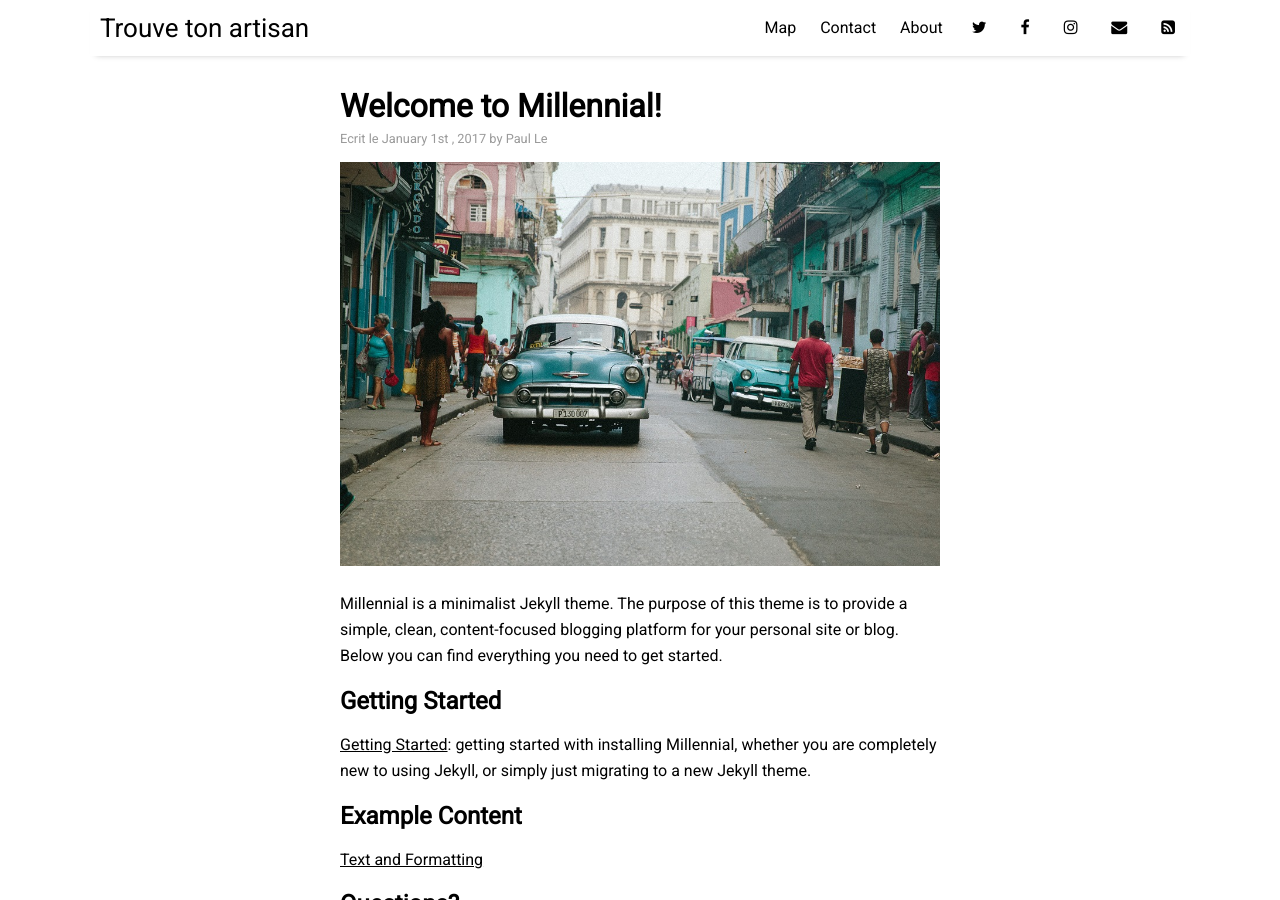
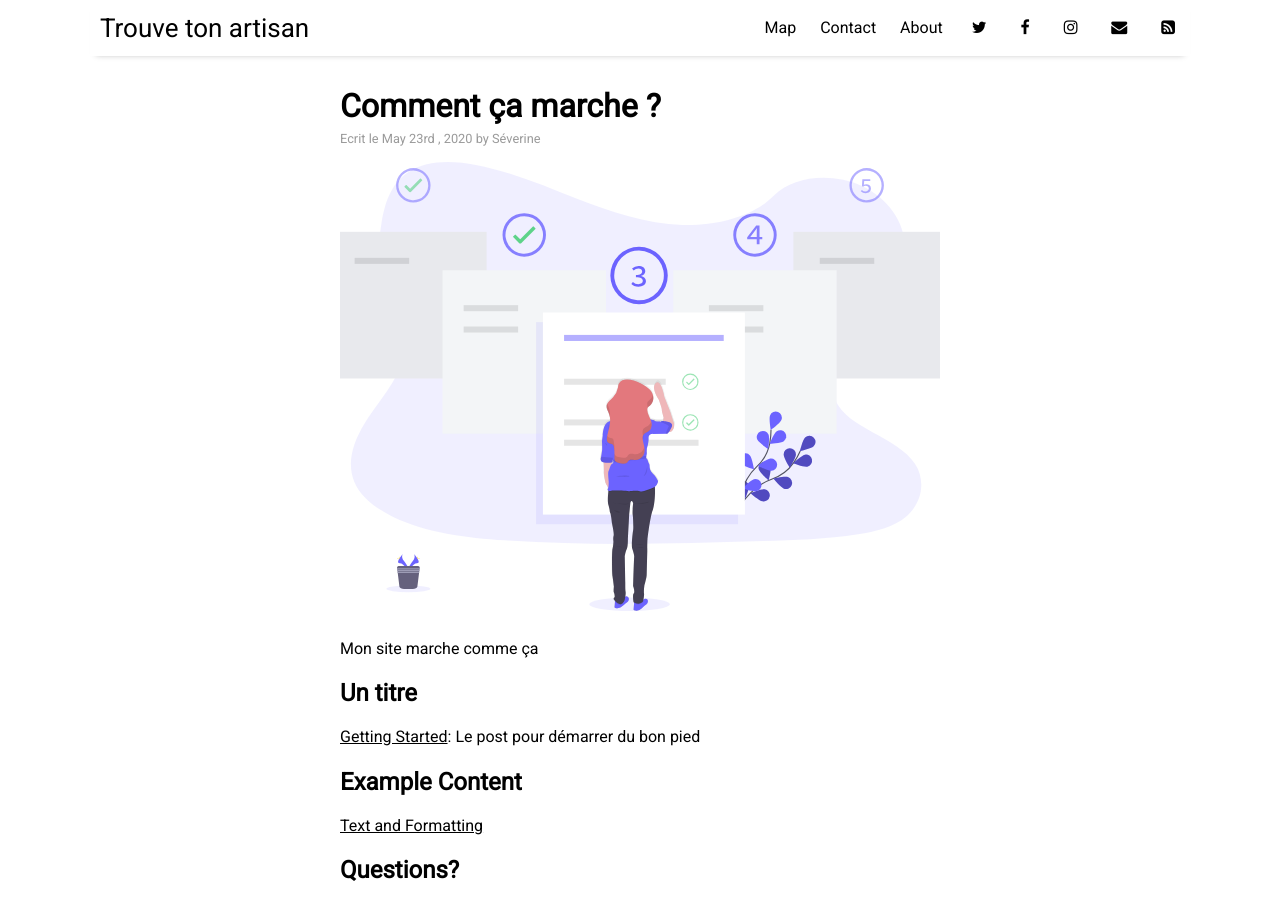
Before and after one commit to sev-git/sev-git.github.io, a Jekyll site: the page built from _posts/2020-05-23-comment-ca-marche.md, in a window 1280 px wide and 900 px high. Built offline with Jekyll 4.4.1, drawn with Linux system fonts in a browser that asks for light colours; nearby versions of some CDN libraries.

Commit message:
rename post and modify

```diff
--- a/_posts/2017-01-01-welcome-to-millennial.md
+++ b/_posts/2020-05-23-comment-ca-marche.md
@@ -1,17 +1,17 @@
 ---
 layout: post
-title: "Welcome to Millennial!"
-author: "Paul Le"
+title: "Comment ça marche ?"
+author: "Séverine"
 categories: documentation
-tags: [documentation,sample]
-image: cuba-1.jpg
+tags: [documentation]
+image: undraw_setup_wizard_r6mr.svg
 ---
 
-Millennial is a minimalist Jekyll theme. The purpose of this theme is to provide a simple, clean, content-focused blogging platform for your personal site or blog. Below you can find everything you need to get started.
+Mon site marche comme ça
 
-## Getting Started
+## Un titre
 
-[Getting Started]({{ site.github.url }}{% post_url 2016-10-10-getting-started %}): getting started with installing Millennial, whether you are completely new to using Jekyll, or simply just migrating to a new Jekyll theme.
+[Getting Started]({{ site.github.url }}{% post_url 2016-10-10-getting-started %}): Le post pour démarrer du bon pied
 
 ## Example Content
 
```
Also changed, not shown: assets/img/undraw_setup_wizard_r6mr.svg (added).
